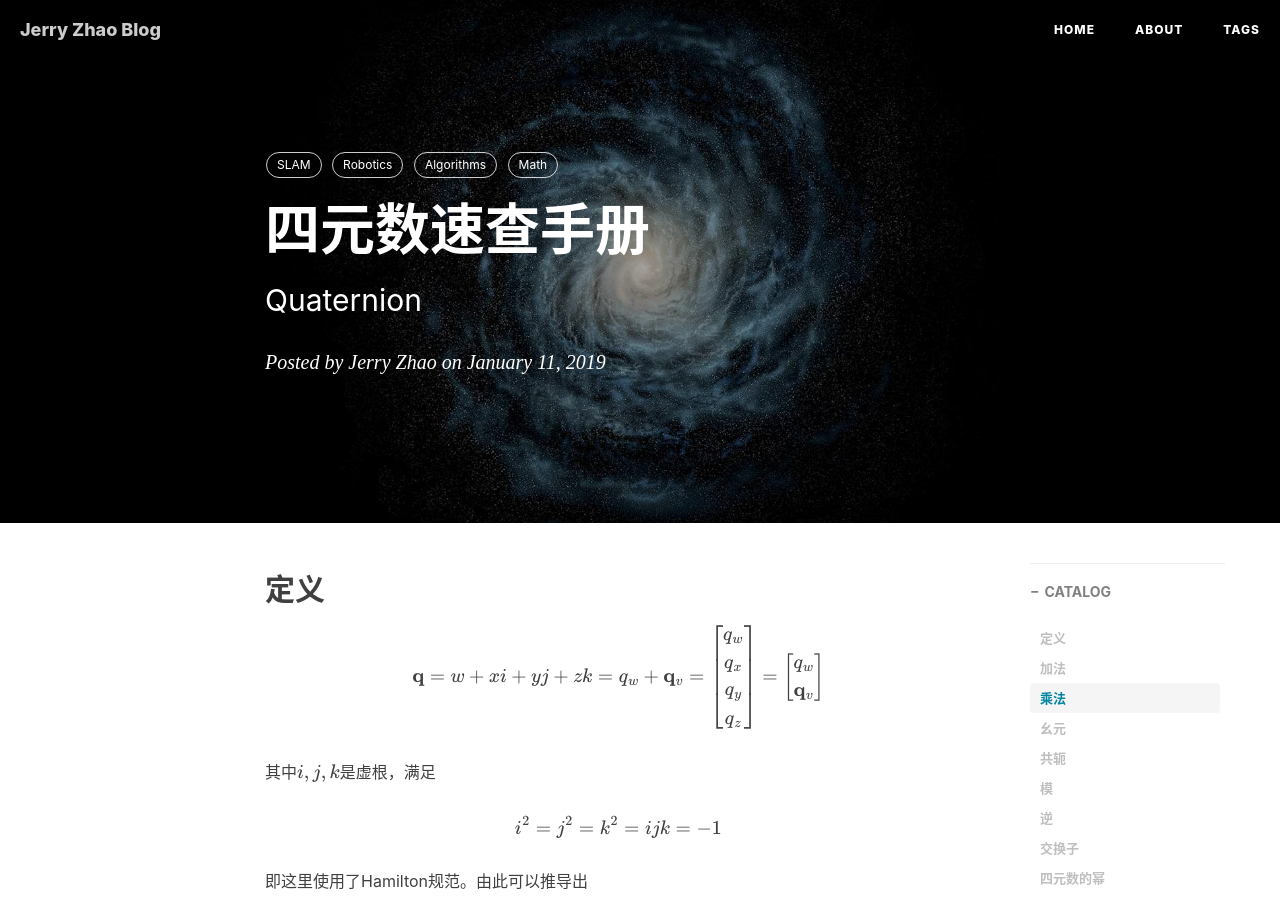
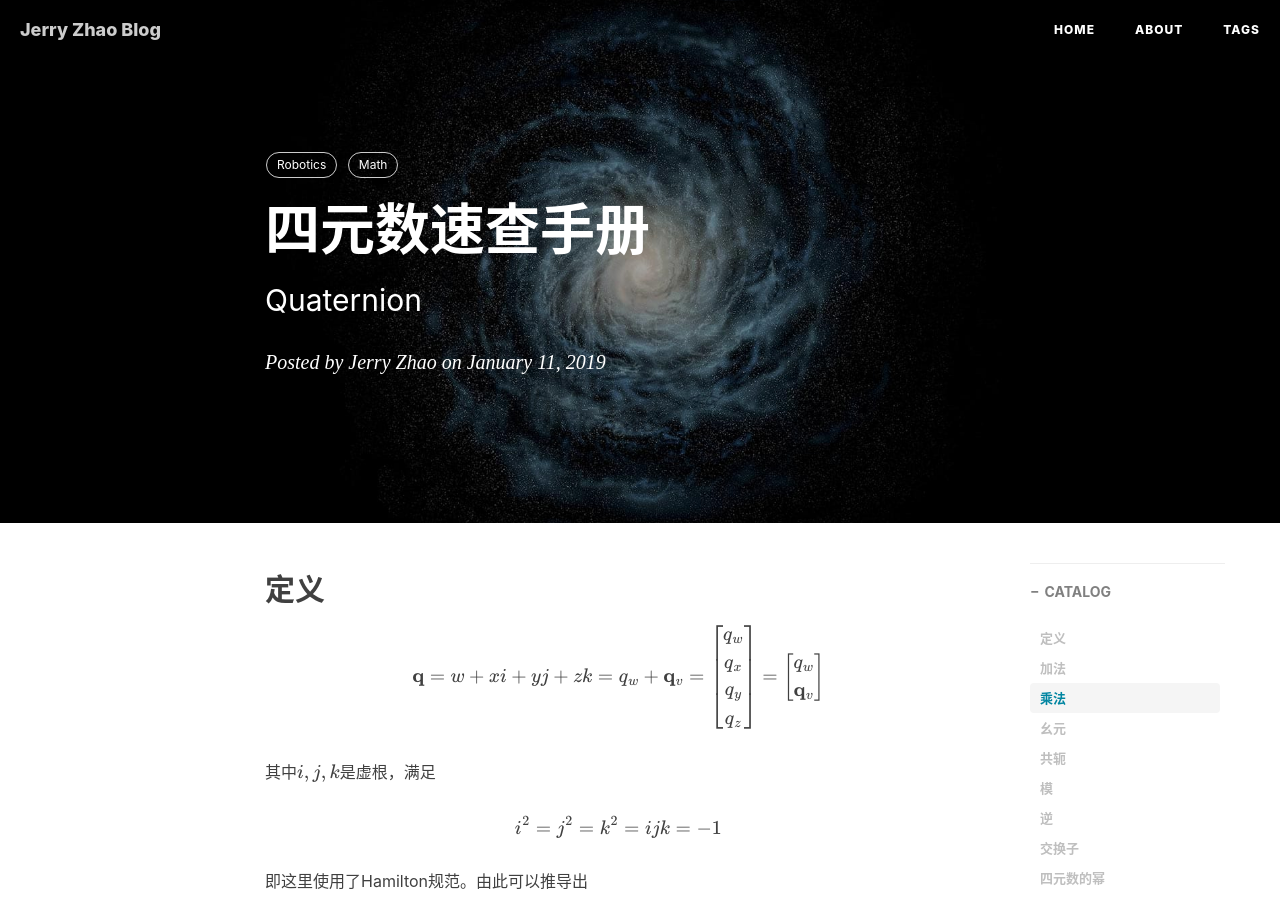
Before and after one commit to aipiano/aipiano.github.io, a Jekyll site: the page built from _posts/2019-01-11-四元数速查手册.md, in a window 1280 px wide and 900 px high. Built offline with Jekyll 4.4.1, drawn with Linux system fonts in a browser that asks for light colours; nearby versions of some CDN libraries; formulas are drawn with MathJax 3; comment, search, counter and statistics services are not loaded.

Commit message:
update tags

```diff
--- a/_posts/2019-01-11-四元数速查手册.md
+++ b/_posts/2019-01-11-四元数速查手册.md
@@ -7,9 +7,7 @@ author:     Jerry Zhao
 header-img: img/post-bg-universe.jpg
 catalog: true
 tags:
-    - SLAM
     - Robotics
-    - Algorithms
     - Math
 ---
 
```
